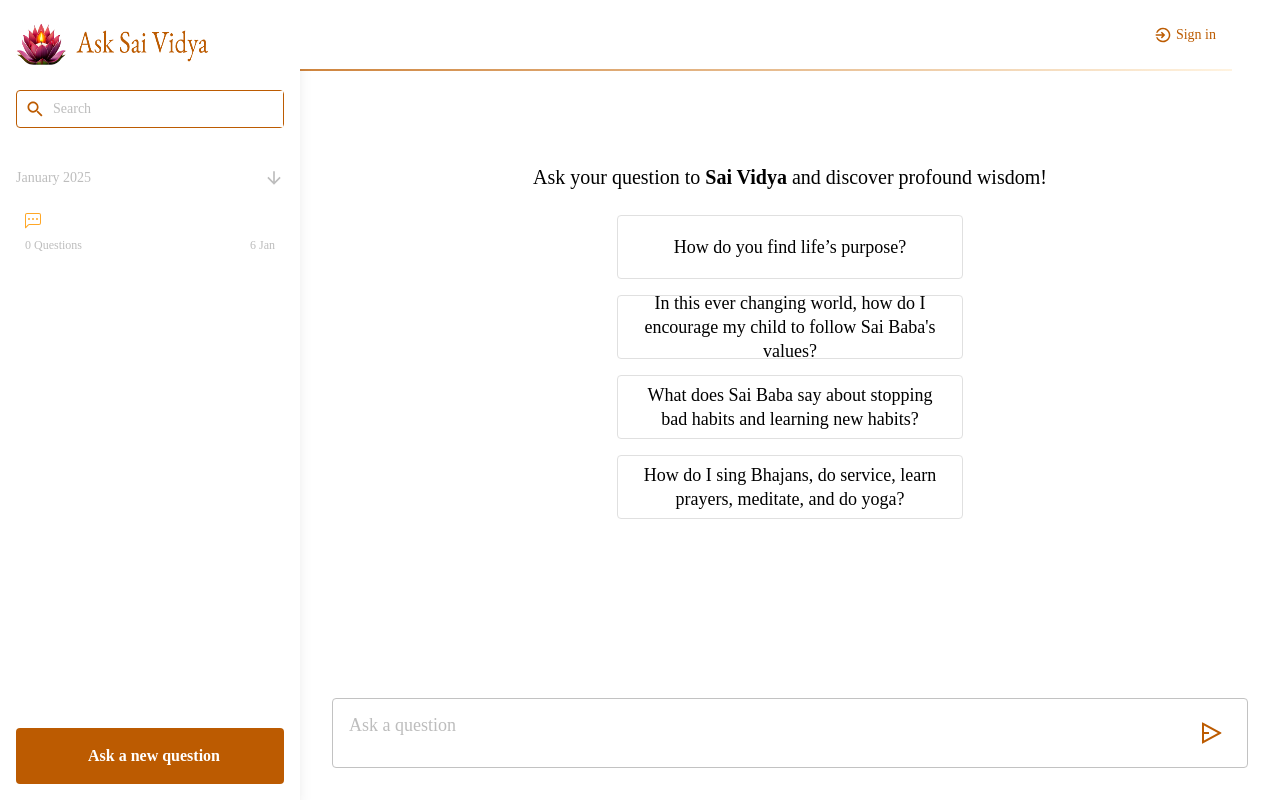
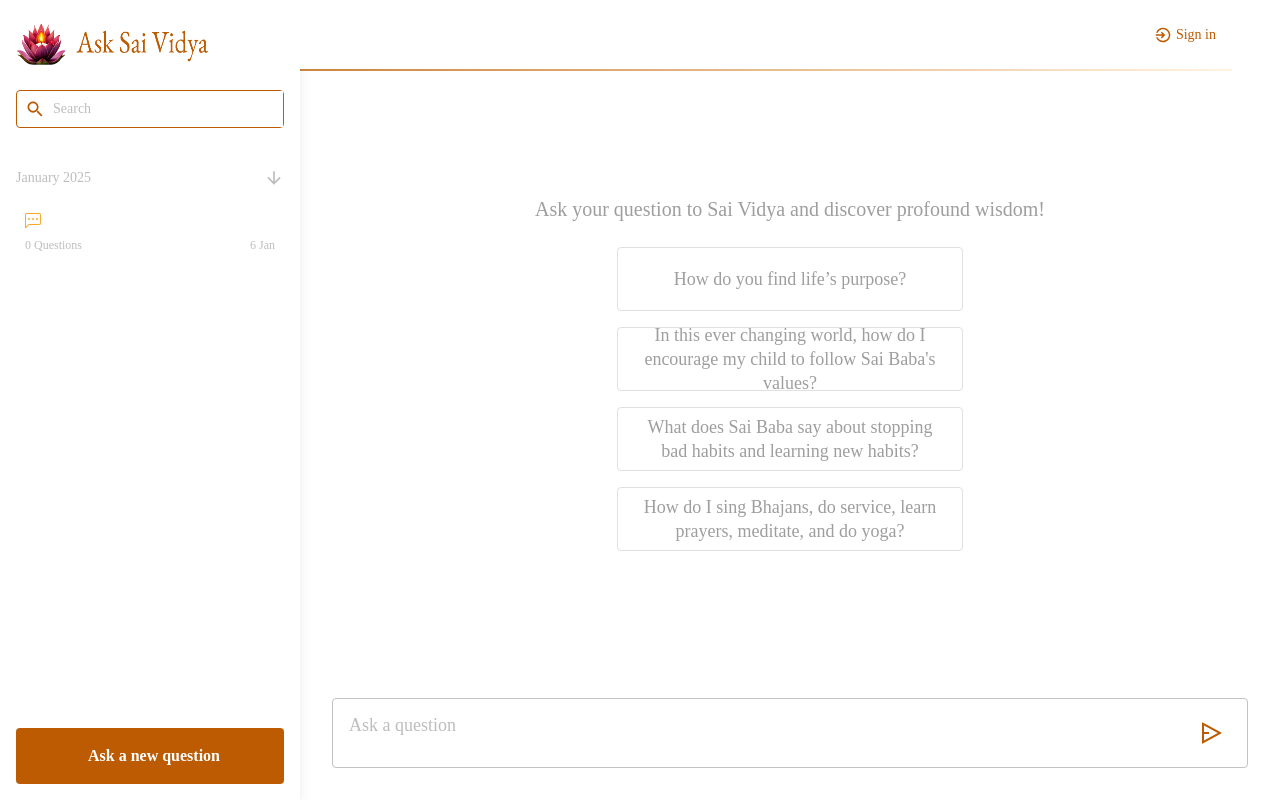
Before and after one commit to abhiramkolluri/ask-sai-vidya-frontend, a React (Create React App) app: page / in a window 1280 px wide. Built offline with nearby package versions, Linux system fonts and the light colour scheme.

Commit message:
Revert "Made the font dark on Home Page; Fixed the main search bar position;"

```diff
--- a/src/components/chatbox/ChatBox.jsx
+++ b/src/components/chatbox/ChatBox.jsx
@@ -177,11 +177,11 @@ export default function ChatBox({
   const SendIcon = askQuestion.length ? RiSendPlane2Fill : RiSendPlane2Line;
 
   return (
-    <div className="w-full flex flex-col h-[100vh]">
+    <div className="w-full flex flex-col h-[100vh] mt-16">
       {messages.length > 0 ? (
         <div
           ref={containerRef}
-          className="flex-grow overflow-y-scroll flex flex-col no-scrollbar mx-4 p-3 md:p-4 w-[98%] md:w-[90%] mt-16">
+          className="flex-grow overflow-y-scroll flex flex-col no-scrollbar mx-4 p-3 md:p-4 w-[98%] md:w-[90%] ">
           {messages.map((msg, index) => (
             <Reply
               key={index}
@@ -197,7 +197,7 @@ export default function ChatBox({
       ) : (
         <div className="flex-grow overflow-y-scroll flex justify-center items-center">
           <div className="flex flex-col w-8/12 items-center justify-center gap-4">
-            <p className="p-2 text-justify min-w-[350px] text-xl">
+            <p className="p-2 text-gray-500 font-light text-justify min-w-[350px] text-xl">
               Ask your question to&nbsp;<b>Sai Vidya</b> and discover profound
               wisdom!
             </p>
--- a/src/components/sample/SampleQuestions.jsx
+++ b/src/components/sample/SampleQuestions.jsx
@@ -9,7 +9,7 @@ export default function SampleQuestions({ onQuestionClick = () => {} }) {
 	];
 
 	return (
-		<div className="w-full flex flex-wrap gap-4 text-lg leading-6 cursor-pointer justify-center items-center">
+		<div className="w-full flex flex-wrap gap-4 text-gray-500 text-lg leading-6 cursor-pointer justify-center items-center">
 			{sampleQuestions.map((question, index) => (
 				<div
 					key={index}
```
